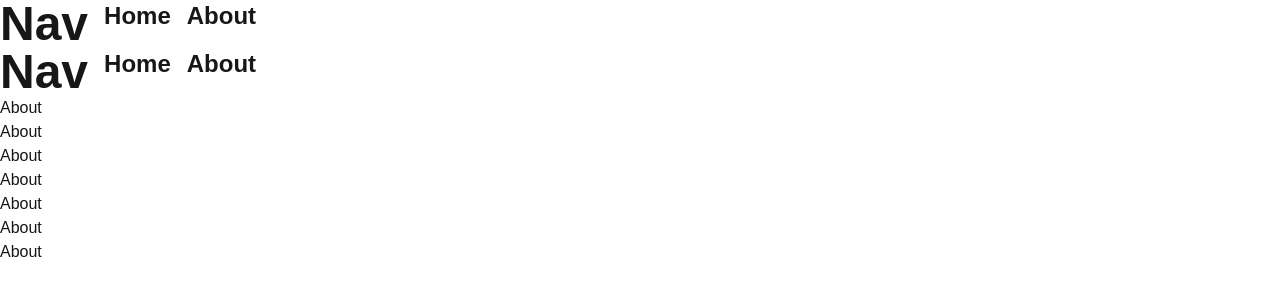
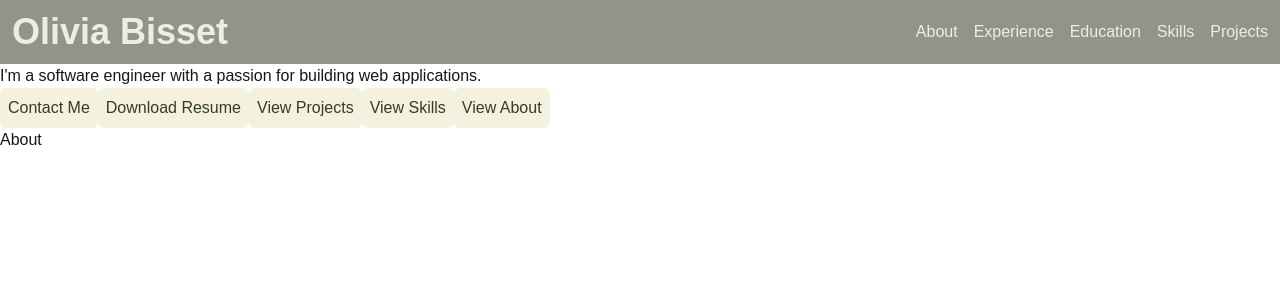
Before and after one commit to LemonadeCodeGirl/OliviaBissetDotCom, a Next.js app in the folder my-app/: page /about in a window 1280 px wide. Shown: the top 300 px of the page. Built offline with nearby package versions, Linux system fonts and the light colour scheme.

Commit message:
Added more stucture

```diff
--- a/my-app/app/about/page.tsx
+++ b/my-app/app/about/page.tsx
@@ -1,16 +1,14 @@
-import Nav from "@/components/nav";
 
 export default function About() {
     return (
       <main>
-        <Nav />
+        <p>I'm a software engineer with a passion for building web applications.</p>
+        <button className="bg-[#F4F1DE] text-[#333D29] p-2 rounded-md">Contact Me</button>
+        <button className="bg-[#F4F1DE] text-[#333D29] p-2 rounded-md">Download Resume</button>
+        <button className="bg-[#F4F1DE] text-[#333D29] p-2 rounded-md">View Projects</button>
+        <button className="bg-[#F4F1DE] text-[#333D29] p-2 rounded-md">View Skills</button>
+        <button className="bg-[#F4F1DE] text-[#333D29] p-2 rounded-md">View About</button>
         <h1>About</h1>
-        <h1>About</h1>
-        <h1>About</h1>
-        <h1>About</h1>
-        <h1>About</h1>
-        <h1>About</h1>
-        <p>About</p>
       </main>
     );
   }
--- a/my-app/app/page.tsx
+++ b/my-app/app/page.tsx
@@ -1,68 +1,11 @@
-import Image from "next/image";
-import Nav from "@/components/nav";
-export default function Home() {
+import React from 'react'
+
+function page() {
   return (
-    <div className="flex flex-col flex-1 items-center justify-center bg-zinc-50 font-sans dark:bg-black">
-      <main className="flex flex-1 w-full max-w-3xl flex-col items-center justify-between py-32 px-16 bg-white dark:bg-black sm:items-start">
-        <Nav />
-        <Image
-          className="dark:invert"
-          src="/next.svg"
-          alt="Next.js logo"
-          width={100}
-          height={20}
-          priority
-        />
-        <div className="flex flex-col items-center gap-6 text-center sm:items-start sm:text-left">
-          <h1 className="max-w-xs text-3xl font-semibold leading-10 tracking-tight text-black dark:text-zinc-50">
-            To get started, edit the page.tsx file. hehehee
-          </h1>
-          <p className="max-w-md text-lg leading-8 text-zinc-600 dark:text-zinc-400">
-            Looking for a starting point or more instructions? Head over to{" "}
-            <a
-              href="https://vercel.com/templates?framework=next.js&utm_source=create-next-app&utm_medium=appdir-template-tw&utm_campaign=create-next-app"
-              className="font-medium text-zinc-950 dark:text-zinc-50"
-            >
-              Templates
-            </a>{" "}
-            or the{" "}
-            <a
-              href="https://nextjs.org/learn?utm_source=create-next-app&utm_medium=appdir-template-tw&utm_campaign=create-next-app"
-              className="font-medium text-zinc-950 dark:text-zinc-50"
-            >
-              Learning
-            </a>{" "}
-            center.
-          </p>
-        </div>
-        <div className="flex flex-col gap-4 text-base font-medium sm:flex-row">
-          <a
-            className="flex h-12 w-full items-center justify-center gap-2 rounded-full bg-foreground px-5 text-background transition-colors hover:bg-[#383838] dark:hover:bg-[#ccc] md:w-[158px]"
-            href="https://vercel.com/new?utm_source=create-next-app&utm_medium=appdir-template-tw&utm_campaign=create-next-app"
-            target="_blank"
-            rel="noopener noreferrer"
-          >
-            <Image
-              className="dark:invert"
-              src="/vercel.svg"
-              alt="Vercel logomark"
-              width={16}
-              height={16}
-            />
-            Deploy Now
-          </a>
-          <a
-            className="flex h-12 w-full items-center justify-center rounded-full border border-solid border-black/[.08] px-5 transition-colors hover:border-transparent hover:bg-black/[.04] dark:border-white/[.145] dark:hover:bg-[#1a1a1a] md:w-[158px]"
-            href="https://nextjs.org/docs?utm_source=create-next-app&utm_medium=appdir-template-tw&utm_campaign=create-next-app"
-            target="_blank"
-            rel="noopener noreferrer"
-          >
-            Documentation
-          </a>
-          {/* <p>Hello World</p> */}
-        </div>
-          <p>Hello World</p>
-      </main>
+    <div className="flex flex-col items-center justify-center h-screen">
+
     </div>
-  );
+  )
 }
+
+export default page
--- /dev/null
+++ b/my-app/app/projects/page.tsx
@@ -0,0 +1,7 @@
+export default function Projects() {
+    return (
+      <main>
+        <h1>Projects</h1>
+      </main>
+    );
+}
--- /dev/null
+++ b/my-app/app/skills/page.tsx
@@ -0,0 +1,7 @@
+export default function Skills() {
+    return (
+      <main>
+        <h1>Skills</h1>
+      </main>
+    );
+}
--- a/my-app/components/nav.tsx
+++ b/my-app/components/nav.tsx
@@ -2,11 +2,16 @@ import Link from "next/link";
 
 export default function Nav() {
     return (
-      <nav>
-        <div className="flex flex-row gap-4">
-            <h1 className="text-5xl font-bold">Nav</h1>
-            <Link className="text-2xl font-bold" href="/">Home</Link>
-            <Link className="text-2xl font-bold" href="/about">About</Link>
+      <nav className="flex flex-row justify-between items-center p-3 text-[#EFECE7] bg-[#919588]">
+        <div className="flex flex-row gap-4 flex-start">
+          <h1 className="text-4xl font-bold"><Link href="/" className="">Olivia Bisset</Link></h1>
+        </div>
+        <div className="flex flex-row gap-4 flex-end">
+          <Link href="/about">About</Link>
+          <Link href="/projects">Experience</Link>
+          <Link href="/projects">Education</Link>
+          <Link href="/projects">Skills</Link>
+          <Link href="/projects">Projects</Link>
         </div>
       </nav>
     );
```
